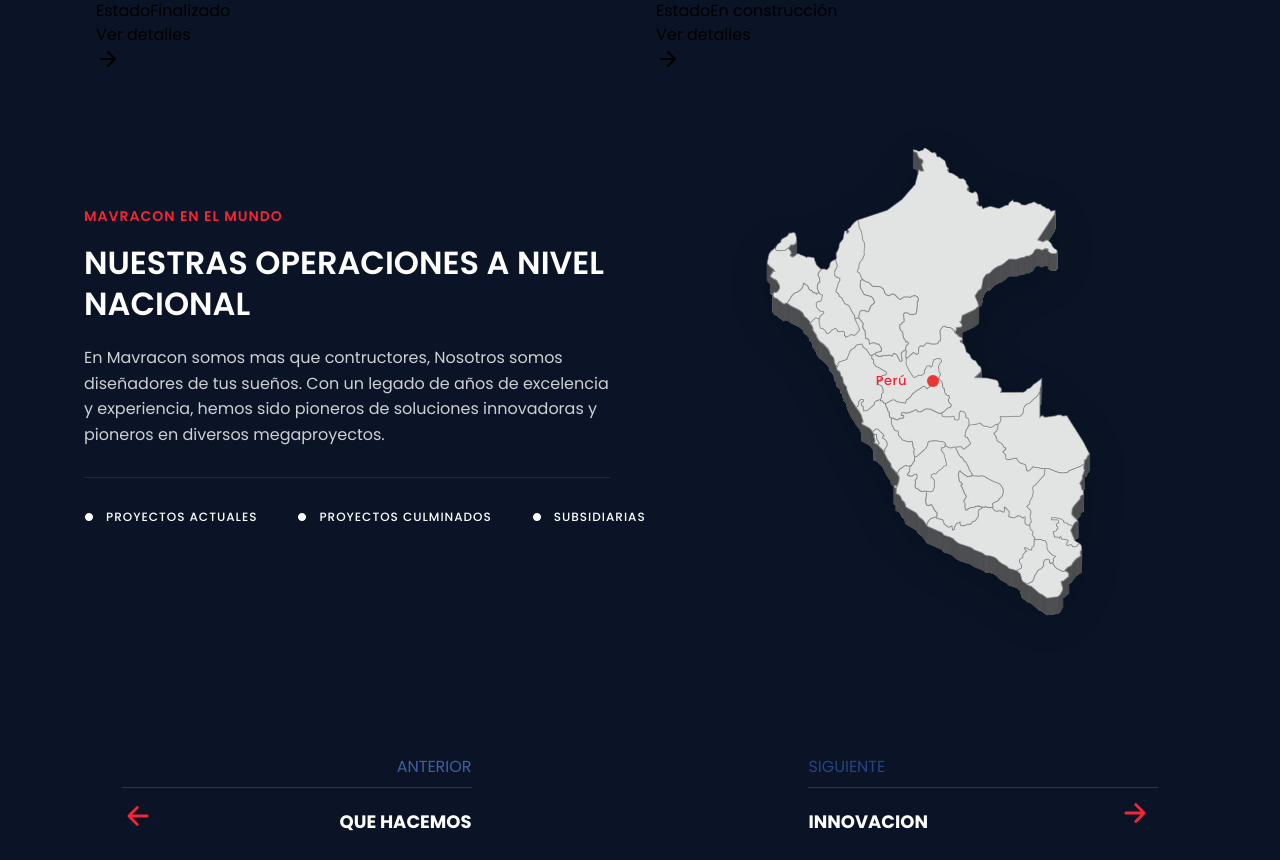
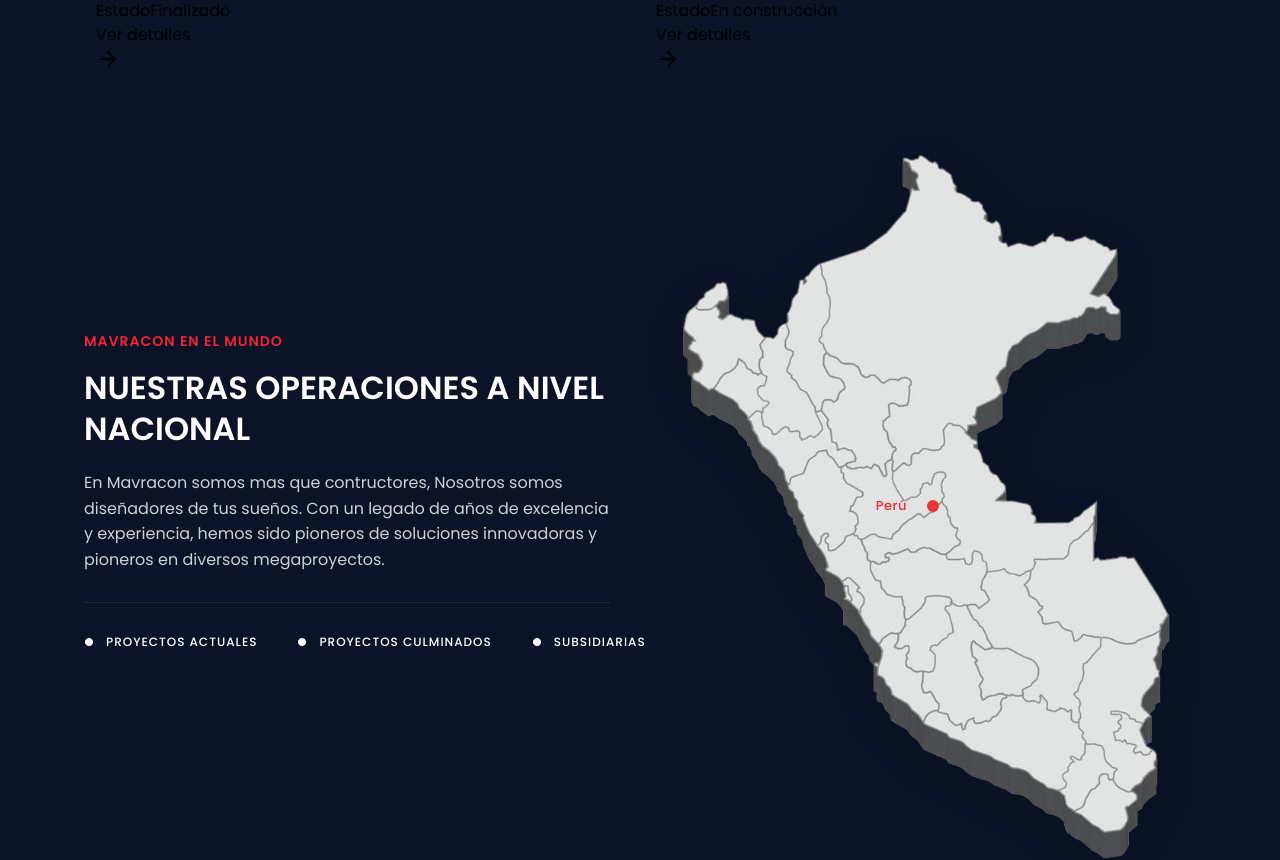
Before and after one commit to RobertLYucra/mavracon-sac, a React (Vite) app: page /proyectos in a window 1280 px wide. Shown: the part 2366-3226 px from the top of the page. Built offline with nearby package versions, Linux system fonts and the light colour scheme.

Commit message:
fix imports

```diff
--- a/src/components/secondaryComponents/home/Inicio.tsx
+++ b/src/components/secondaryComponents/home/Inicio.tsx
@@ -6,7 +6,6 @@
 import { IonIcon } from '@ionic/react';
 import Proyectos from './subcomponents/Proyectos';
 import Impacto from './subcomponents/Impacto';
-import VideoPortada from '../../../images/portada-video.mp4'
 import ProyectoGlobal from '../proyectos/subcomponentes/ProyectoGlobal';
 
 const Inicio = () => {
@@ -18,7 +17,7 @@
       <div className="index-panel">
         <div className="banner_home">
           <video
-            src={VideoPortada}
+            src="https://www.stracon.com/site/media/PRINCIPAL-COMPRIMIDO.mp4"
             id="video_background"
             autoPlay
             muted
--- a/src/components/secondaryComponents/proyectos/subcomponentes/styles/ProyectoGlobal.scss
+++ b/src/components/secondaryComponents/proyectos/subcomponentes/styles/ProyectoGlobal.scss
@@ -78,14 +78,11 @@
     .imagen {
       position: relative;
       width: 100%;
-      max-width: 450px;
       display: flex;
       justify-content: center;
 
       .mapa {
-        width: 100%;
         height: auto;
-        max-width: 350px;
         object-fit: contain;
         filter: drop-shadow(0 8px 24px rgba(0, 0, 0, 0.15));
         opacity: 0.95;
```
